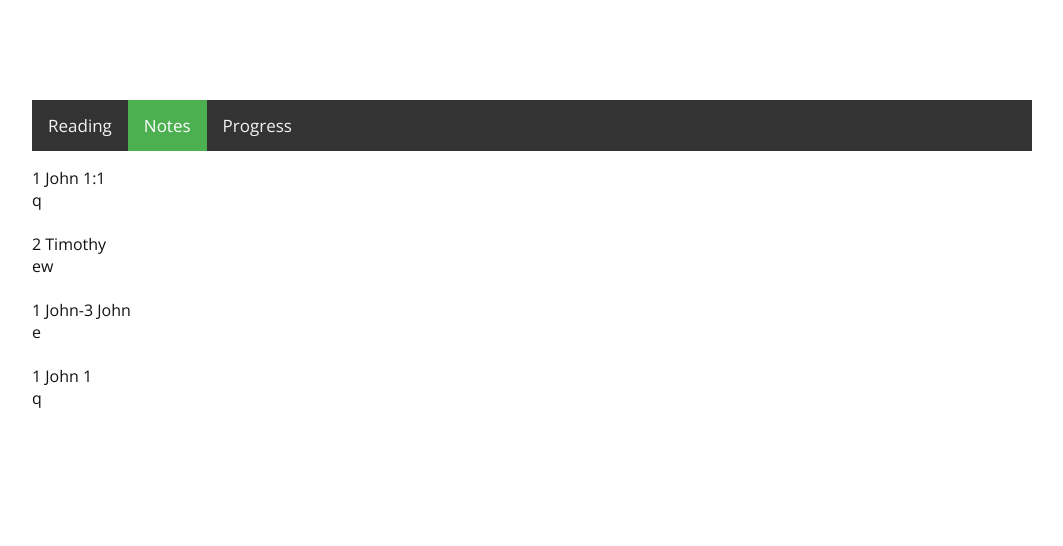
After one commit to pinxiu/psalm-119, a Flask app: page /notes/ in a window 1280 px wide. The commit adds this page. Shown: the top 546 px of the page, without its empty margins (108-1171 px from the left). Run offline with Flask 2, Linux system fonts and the light colour scheme; parts of the project's set-up code (start-up, migrations or seed data) failed here and were passed over.

Commit message:
add notes

```diff
--- a/app.py
+++ b/app.py
@@ -17,12 +17,29 @@ def search(reference=''):
 	else:
 		return render_template('index.html', error='Cannot find passage')
 
+@app.route('/notes/')
+def notes():
+	return render_template('notes.html', notes=get_notes())
+
+import os
+from os import listdir
+
+def get_notes():
+	notes = ''
+	for file_name in os.listdir('notes'):
+		if file_name[0] == '.':
+			continue
+		with open('notes/' + file_name) as temp:
+			notes += temp.read() + '\n\n'
+	return notes
+
 import datetime
 
 @app.route('/submit/')
 @app.route('/submit/<reference>/<note>')
 def submit(reference='', note=''):
 	if reference and note:
+		note = reference + '\n' + note
 		with open('notes/' + re.subn('\W', '_', reference + '_' + str(datetime.datetime.now())[:-7])[0] + '.txt', 'w') as f0:
 			f0.write(note)
 	return redirect('/search/' + reference)
--- /dev/null
+++ b/notes/1_John_1_1_2018_06_14_00_41_05.txt
@@ -0,0 +1,2 @@
+1 John 1:1
+q
--- /dev/null
+++ b/notes/1_John_1_2018_06_14_00_41_12.txt
@@ -0,0 +1,2 @@
+1 John 1
+q
--- /dev/null
+++ b/notes/1_John_3_John_2018_06_14_00_41_16.txt
@@ -0,0 +1,2 @@
+1 John-3 John
+e
--- /dev/null
+++ b/notes/2_Timothy_2018_06_14_00_41_21.txt
@@ -0,0 +1,2 @@
+2 Timothy
+ew
--- a/static/js/base.js
+++ b/static/js/base.js
@@ -4,5 +4,6 @@ function search() {
 }
 function submit(reference) {
     var note = document.getElementById('note').value;
-    location.href = window.location.origin + "/submit/" + reference + '/' + note;
+    if (reference && note)
+	    location.href = window.location.origin + "/submit/" + reference + '/' + note;
 }
--- a/static/styles/style.css
+++ b/static/styles/style.css
@@ -7,6 +7,9 @@
   font-size: 16px;
   font-family: 'Open Sans', sans-serif;
   color: #121212;
+}
+.notes {
+  white-space: pre-line;
 }
 .column {
   float: left;
@@ -19,6 +22,33 @@
   content: "";
   display: table;
   clear: both;
+}
+/* Add a black background color to the top navigation */
+.topnav {
+    background-color: #333;
+    overflow: hidden;
+}
+
+/* Style the links inside the navigation bar */
+.topnav a {
+    float: left;
+    color: #f2f2f2;
+    text-align: center;
+    padding: 14px 16px;
+    text-decoration: none;
+    font-size: 17px;
+}
+
+/* Change the color of links on hover */
+.topnav a:hover {
+    background-color: #ddd;
+    color: black;
+}
+
+/* Add a color to the active/current link */
+.topnav a.active {
+    background-color: #4CAF50;
+    color: white;
 }
 input[type=text] {
   padding: 12px 20px;
--- /dev/null
+++ b/templates/notes.html
@@ -0,0 +1,25 @@
+<!doctype html>
+<head>
+<title>Read God's Word</title>
+<meta http-equiv="content-type" content="text/html; charset=utf-8" />
+<link rel= "stylesheet" type= "text/css" href= "{{ url_for('static',filename='styles/style.css') }}">
+<link href="https://fonts.googleapis.com/css?family=Open+Sans|Source+Sans+Pro" rel="stylesheet">
+</head>
+<body>
+
+<div class="topnav">
+  <a href="/">Reading</a>
+  <a class="active" href="/notes">Notes</a>
+  <a href="/progress">Progress</a>
+</div>
+
+<div>
+
+  {% if notes %}
+    <p class="notes">{{notes}}</p>
+  {% endif %}
+
+</div>
+
+</body>
+</html>
```
Also changed, not shown: TODO.txt (added, +9 -0 lines), templates/index.html (+10 -3 lines). Lines whose indentation alone changed are shown as unchanged.
